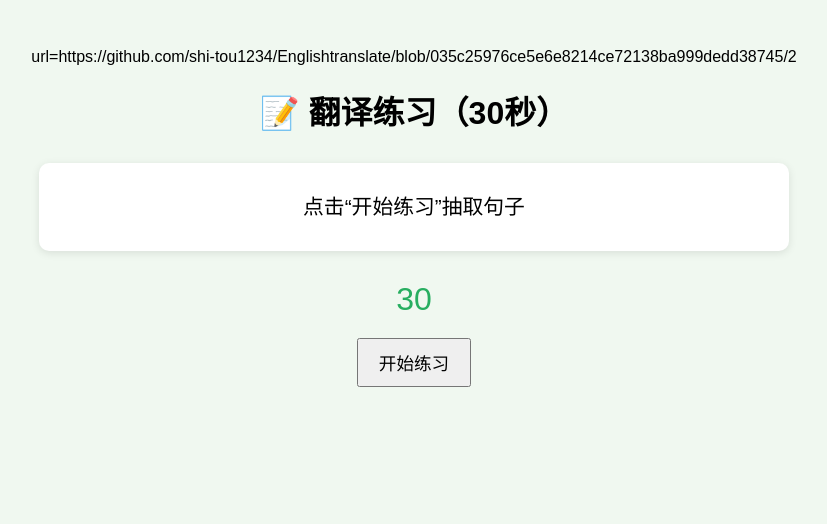
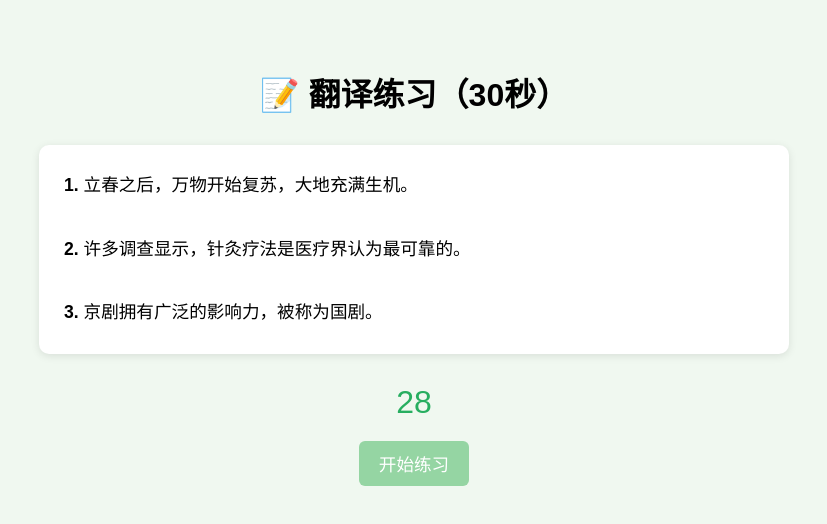
Before and after one commit to shi-tou1234/Englishtranslate, a plain HTML site: page index.html in a window 1280 px wide. Both pictures are taken after a click on the button "开始练习". Shown: the whole page, without its empty margins (226-1053 px from the left). Drawn offline with Linux system fonts and the light colour scheme.

Commit message:
Refactor index.html for translation practice app
Updated HTML structure and styling for translation practice.

```diff
--- a/index.html
+++ b/index.html
@@ -1,8 +1,8 @@
- url=https://github.com/shi-tou1234/Englishtranslate/blob/035c25976ce5e6e8214ce72138ba999dedd38745/2
 <!DOCTYPE html>
 <html lang="zh-CN">
 <head>
   <meta charset="UTF-8" />
+  <meta name="viewport" content="width=device-width,initial-scale=1" />
   <title>翻译练习 - 30秒倒计时</title>
   <style>
     body {
@@ -12,7 +12,7 @@
       padding: 40px;
     }
     #sentences {
-      font-size: 1.3em;
+      font-size: 1.1rem;
       line-height: 1.8;
       margin: 30px auto;
       max-width: 700px;
@@ -20,6 +20,7 @@
       padding: 25px;
       border-radius: 10px;
       box-shadow: 0 2px 8px rgba(0,0,0,0.1);
+      text-align: left;
     }
     #timer {
       font-size: 2em;
@@ -31,6 +32,14 @@
       font-size: 1.1em;
       margin-top: 20px;
       cursor: pointer;
+      border: none;
+      border-radius: 6px;
+      background: #27ae60;
+      color: white;
+    }
+    button:disabled {
+      background: #95d5a3;
+      cursor: default;
     }
   </style>
 </head>
@@ -38,73 +47,70 @@
   <h1>📝 翻译练习（30秒）</h1>
   <div id="sentences">点击“开始练习”抽取句子</div>
   <div id="timer">30</div>
-  <button onclick="startTranslation()">开始练习</button>
+  <button id="startBtn">开始练习</button>
 
   <script>
+    // 修复：原文件中字符串之间缺少逗号导致语法错误，已把每句作为独立数组项
     const sentences = [
-      "21. 中国的移动支付革命无论是速度还是规模都让人惊叹。"
-
-"22. 孔子学院已经成为推广、传播中国文化及汉学的平台。"
-
-"23. 许多调查显示，针灸疗法是医疗界认为最可靠的。"
-
-"24. 京剧拥有广泛的影响力，被称为国剧。"
-
-"25. 孔子是中国古代最伟大的教育家和哲学家。"
-
-"26. 中国的剪纸美丽精巧，带着独特的东方神韵。"
-
-"27. 水墨画和书法体现了中国美术的精髓。"
-
-"28. 许多城市为了鼓励更多人乘坐公交车出行，一直在努力改善公交车的服务质量。"
-
-"29. 发展地铁有助于减少城市的交通拥堵和空气污染。"
-
-"30. 我们必须采取措施节能减排。"
-
-"31. 随着政府大量投资新建机场、公路和高铁，中国的城市化进程发展迅速。"
-
-"32. 中国政府采取了一系列措施来防止房价增长过快。"
-
-"33. 随着中国经济的快速发展，食品不仅更丰富多样，质量也大幅度提高。"
-
-"34. 立春之后，万物开始复苏，大地充满生机。"
-
-"35. 在中国农历中，立秋意味着夏天的结束和秋天的开始。"
-
-"36. 立秋时各种秋季作物迅速生长，开始成熟。"
-
-"37. 冬至标志着一年中最寒冷时节的开始。"
-
-"38. 北方人有冬至吃饺子的习俗，南方人有冬至吃汤圆的传统。"
-
-"39. 天下之本在国，国之本在家。"
-
-"40. 人民有信仰，国家有力量，民族有希望。"
+      "中国的移动支付革命无论是速度还是规模都让人惊叹。",
+      "孔子学院已经成为推广、传播中国文化及汉学的平台。",
+      "许多调查显示，针灸疗法是医疗界认为最可靠的。",
+      "京剧拥有广泛的影响力，被称为国剧。",
+      "孔子是中国古代最伟大的教育家和哲学家。",
+      "中国的剪纸美丽精巧，带着独特的东方神韵。",
+      "水墨画和书法体现了中国美术的精髓。",
+      "许多城市为了鼓励更多人乘坐公交车出行，一直在努力改善公交车的服务质量。",
+      "发展地铁有助于减少城市的交通拥堵和空气污染。",
+      "我们必须采取措施节能减排。",
+      "随着政府大量投资新建机场、公路和高铁，中国的城市化进程发展迅速。",
+      "中国政府采取了一系列措施来防止房价增长过快。",
+      "随着中国经济的快速发展，食品不仅更丰富多样，质量也大幅度提高。",
+      "立春之后，万物开始复苏，大地充满生机。",
+      "在中国农历中，立秋意味着夏天的结束和秋天的开始。",
+      "立秋时各种秋季作物迅速生长，开始成熟。",
+      "冬至标志着一年中最寒冷时节的开始。",
+      "北方人有冬至吃饺子的习俗，南方人有冬至吃汤圆的传统。",
+      "天下之本在国，国之本在家。",
+      "人民有信仰，国家有力量，民族有希望。"
     ];
 
     let countdownInterval;
+    const timerEl = document.getElementById('timer');
+    const sentencesEl = document.getElementById('sentences');
+    const startBtn = document.getElementById('startBtn');
 
     function startTranslation() {
       clearInterval(countdownInterval);
+
       // 随机抽取3句不重复的句子
       const shuffled = [...sentences].sort(() => 0.5 - Math.random());
       const selected = shuffled.slice(0, 3);
-      const display = selected.map((s, i) => `${i + 1}. ${s}`).join('<br><br>');
-      document.getElementById('sentences').innerHTML = display;
+      // 显示序号从1开始，句内不再包含原来的序号，避免重复编号混乱
+      const display = selected.map((s, i) => `<strong>${i + 1}.</strong> ${escapeHtml(s)}`).join('<br><br>');
+      sentencesEl.innerHTML = display;
 
       let timeLeft = 30;
-      document.getElementById('timer').innerText = timeLeft;
+      timerEl.textContent = timeLeft;
+      startBtn.disabled = true;
 
       countdownInterval = setInterval(() => {
         timeLeft--;
-        document.getElementById('timer').innerText = timeLeft;
+        timerEl.textContent = timeLeft > 0 ? timeLeft : '⏰ 时间到！';
         if (timeLeft <= 0) {
           clearInterval(countdownInterval);
-          document.getElementById('timer').innerText = '⏰ 时间到！';
+          startBtn.disabled = false;
         }
       }, 1000);
     }
+
+    // 简单的 HTML 转义，防止注入问题（虽然内容是静态的）
+    function escapeHtml(str) {
+      return str.replace(/[&<>"']/g, function (m) {
+        return ({ '&': '&amp;', '<': '&lt;', '>': '&gt;', '"': '&quot;', "'": '&#39;' })[m];
+      });
+    }
+
+    startBtn.addEventListener('click', startTranslation);
   </script>
 </body>
 </html>
```
